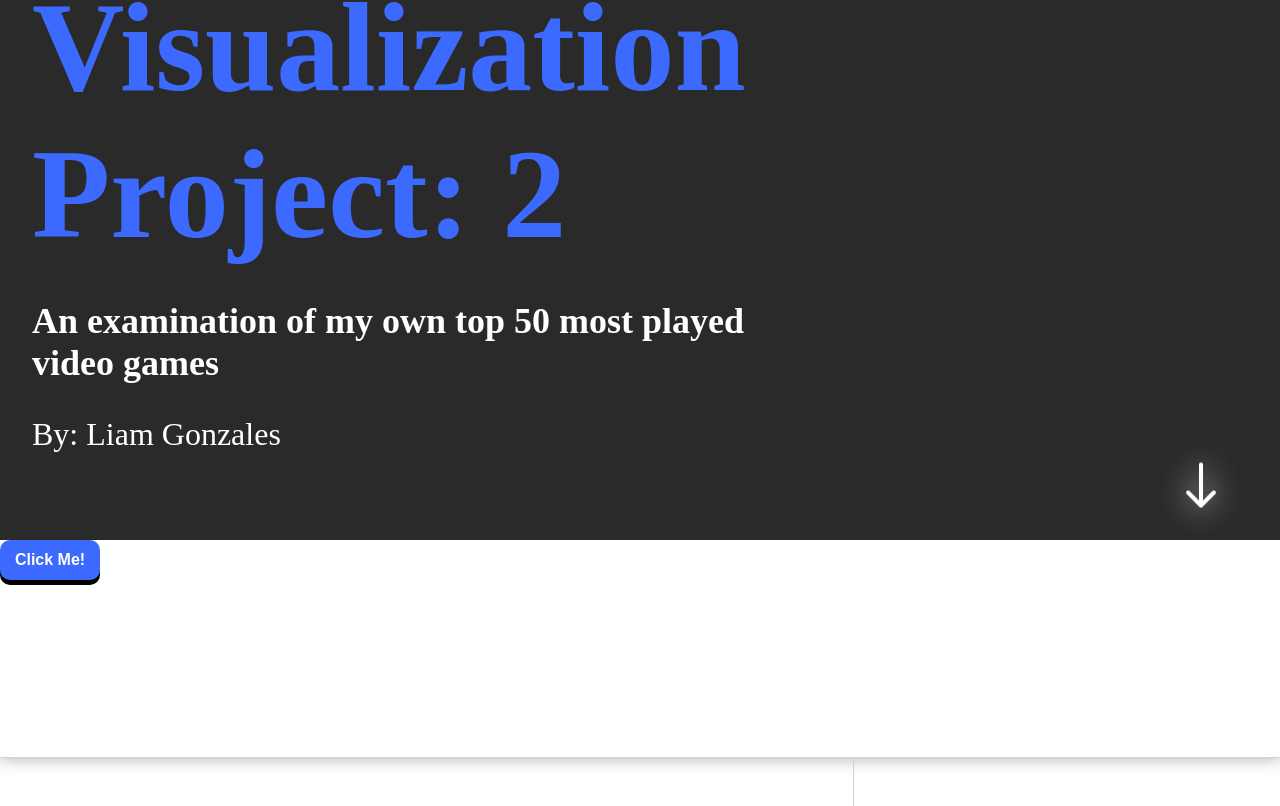
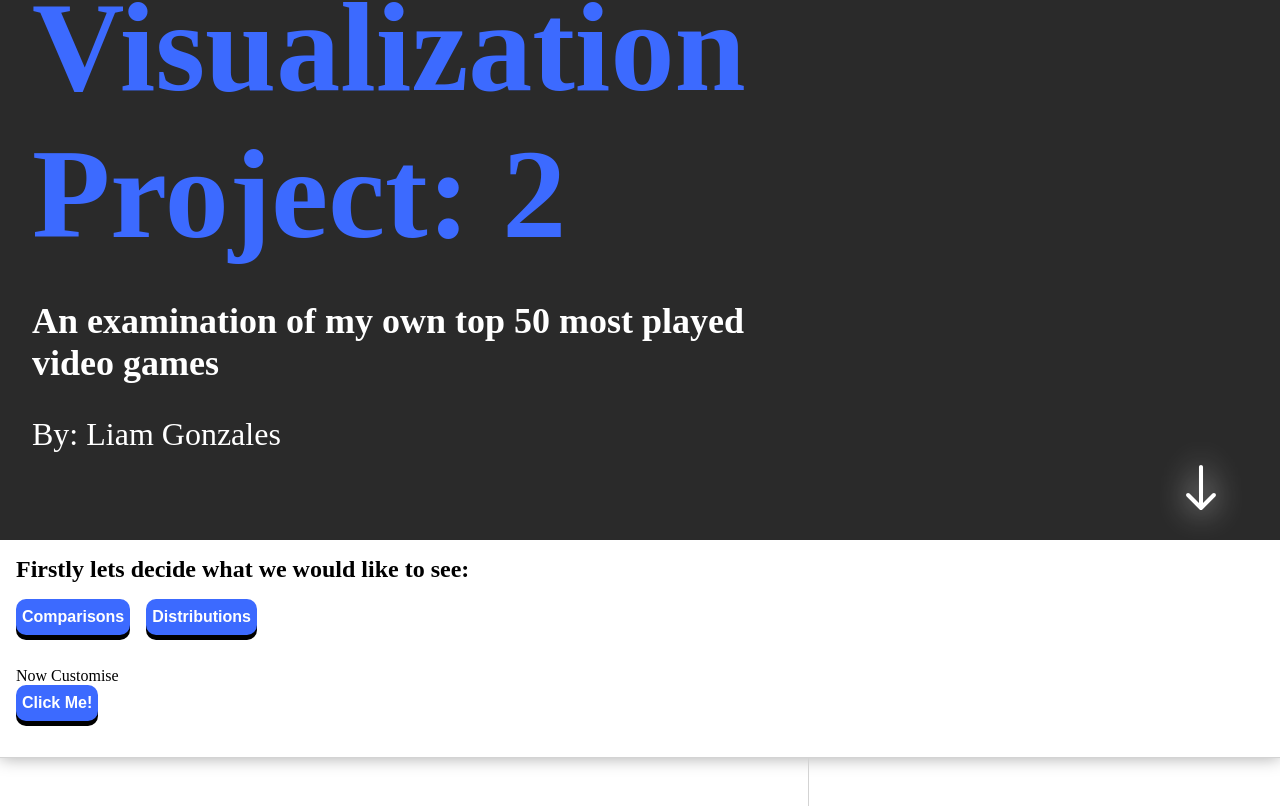
Before and after one commit to lvingonzales/50-games-data-visualization, a React (Vite) app: page / in a window 1280 px wide. Shown: the part 260-1066 px from the top of the page. Built offline with nearby package versions, Linux system fonts and the light colour scheme.

Commit message:
Moved the header into its own component. slightly altered the styles for the button. fixed the styles for the header.

```diff
--- a/src/App.jsx
+++ b/src/App.jsx
@@ -2,7 +2,8 @@ import { useEffect, useState } from "react";
 import Treemap from "./components/treemap";
 import BeeSwarm from "./components/beeswarm";
 import { useElementOnScreen } from "./components/Hooks";
-import Button from "./components/Button";
+import Header from "./components/Header";
+
 
 const colorMapping = {
   Action: "#9E0031", //Red
@@ -20,14 +21,14 @@ const colorMapping = {
 const options = {
     root: null,
     rootMargin: "0px",
-    threshold: .6,
+    threshold: 1.0,
   }
 
 export default function App() {
   const [treeData, setTreeData] = useState("");
 
-  const [heroSection, heroVisible] = useElementOnScreen(options);
-  const [mainSection, mainVisible] = useElementOnScreen({...options, threshold: 0.7});
+  const [heroSection, heroVisible] = useElementOnScreen({...options, threshold: 0.2});
+  const [mainSection, mainVisible] = useElementOnScreen({...options, threshold: 0.5});
   return (
     <>
       <div ref={heroSection} className={heroVisible?"heroWrapper isVisible": "heroWrapper"}>
@@ -37,9 +38,7 @@ export default function App() {
         <img src="/Arrow.svg" alt="Arrow pointing downwards" />
       </div>
       <div ref={mainSection} className={mainVisible?"mainContainer isVisible": "mainContainer"}>
-        <div className="header">
-          <Button callback={() => console.log("pressed")} text={"Click Me!"} />
-        </div>
+        <Header />
         <div className="chartSpace"></div>
         <div className="infoPanel"></div>
       </div>
--- /dev/null
+++ b/src/components/Header.jsx
@@ -0,0 +1,27 @@
+import style_header from "../styles/style_header.module.css";
+import Button from "../components/Button";
+
+export default function Header() {
+  return (
+    <>
+      <div className={style_header.header}>
+        <div className={style_header.hero}>
+          <h2>Firstly lets decide what we would like to see: </h2>
+          <div>
+            <Button text={"Comparisons"} />
+            <Button text={"Distributions"} />
+          </div>
+        </div>
+        <div className={style_header.controlPanel}>
+          <p>Now Customise</p>
+          <div className={style_header.controls}>
+            <Button
+              callback={() => console.log("pressed")}
+              text={"Click Me!"}
+            />
+          </div>
+        </div>
+      </div>
+    </>
+  );
+}
--- a/src/index.css
+++ b/src/index.css
@@ -60,14 +60,14 @@ body {
     }
 
     to {
-        transform: translateY(10%);
+        transform: translateY(20%);
     }
 }
 
 .mainContainer {
     height: 100vh;
     display: grid;
-    grid-template-columns: 3fr 1.5fr;
+    grid-template-columns: 3fr 1.75fr;
     grid-template-rows: 1.5fr 4fr;
     background-color: #2a2a2a;
     transition: 0.5s all ease-in-out;
@@ -75,21 +75,6 @@ body {
 
 .mainContainer.isVisible {
     background-color: white;
-}
-
-.header {
-    border-bottom: 1px solid lightgray;
-    box-shadow: 0 0 1rem darkgray;
-    grid-area: 1 / 1 / 2 / 3;
-    transform: translateY(-100%);
-    opacity: 0%;
-    transition: transform .75s ease-in-out, opacity 0.7s ease-in-out 0.25s;
-
-}
-
-.mainContainer.isVisible > .header {
-    transform: translateY(0%);
-    opacity: 100%;
 }
 
 .infoPanel {
--- a/src/styles/style_button.module.css
+++ b/src/styles/style_button.module.css
@@ -1,8 +1,8 @@
 .btn {
     background-color: #3C6AFF;
     border: none;
-    width: 100px;
-    height: 40px;
+    max-width: 100%;
+    height: 2.25rem;
     border-radius: 10px;
     color: white;
     filter: drop-shadow(0px 5px 0px black);
@@ -10,10 +10,11 @@
     font-weight: 700;
     transform: translateY(0px);
     transition: 0.1s transform ease-out, 0.1s filter ease-in-out;
+    cursor: pointer;
 }
 
-.btn:active {
-    filter: none;
+.btn:active, .btn.inactive {
+    filter: drop-shadow(0px 0px 0px black);
     transform: translateY(5px);
     background-color: #213987;
     color: rgb(157, 157, 157);
--- /dev/null
+++ b/src/styles/style_header.module.css
@@ -0,0 +1,43 @@
+.header {
+    grid-area: 1 / 1 / 2 / 3;
+    transform: translateY(-100%);
+    opacity: 0%;
+    transition: transform .75s ease-in-out, opacity 0.7s ease-in-out 0.25s;
+    pointer-events: none;
+
+    display: flex;
+    flex-direction: column;
+    gap: 32px;
+}
+
+.header > * {
+    margin: 16px 0px 0px 16px;
+}
+
+:global(.mainContainer.isVisible) > .header {
+    pointer-events: all;
+    border-bottom: 1px solid lightgray;
+    box-shadow: 0 0 1rem darkgray;
+    transform: translateY(0%);
+    opacity: 100%;
+}
+
+.hero {
+    display: flex;
+    flex-direction: column;
+    gap: 16px;
+}
+
+.hero > h2,
+.controlPanel > p {
+    margin: 0px;
+}
+
+.hero > div {
+    display: flex;
+    gap: 16px;
+}
+
+.controlPanel {
+    margin-top: 0px;
+}
```
